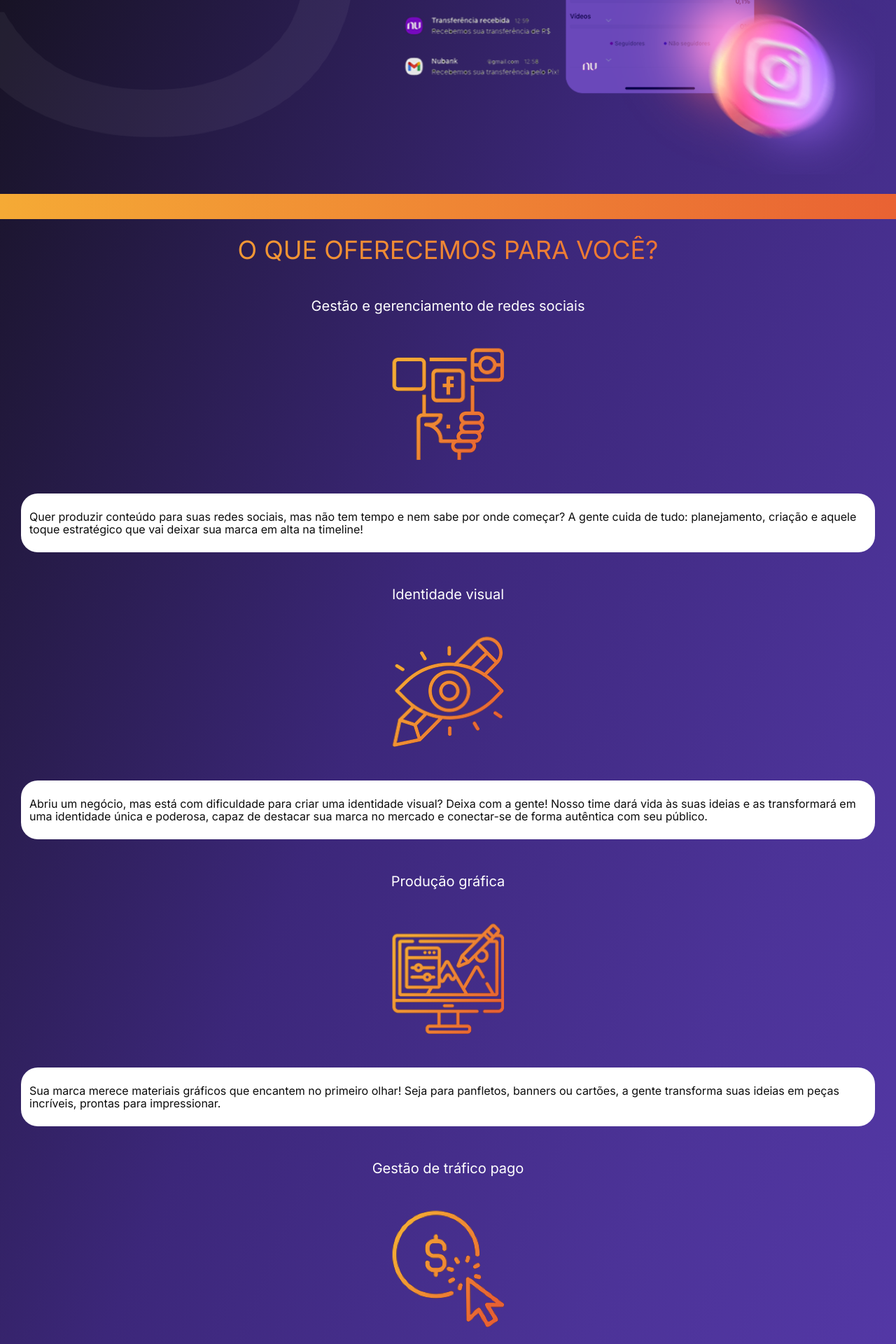
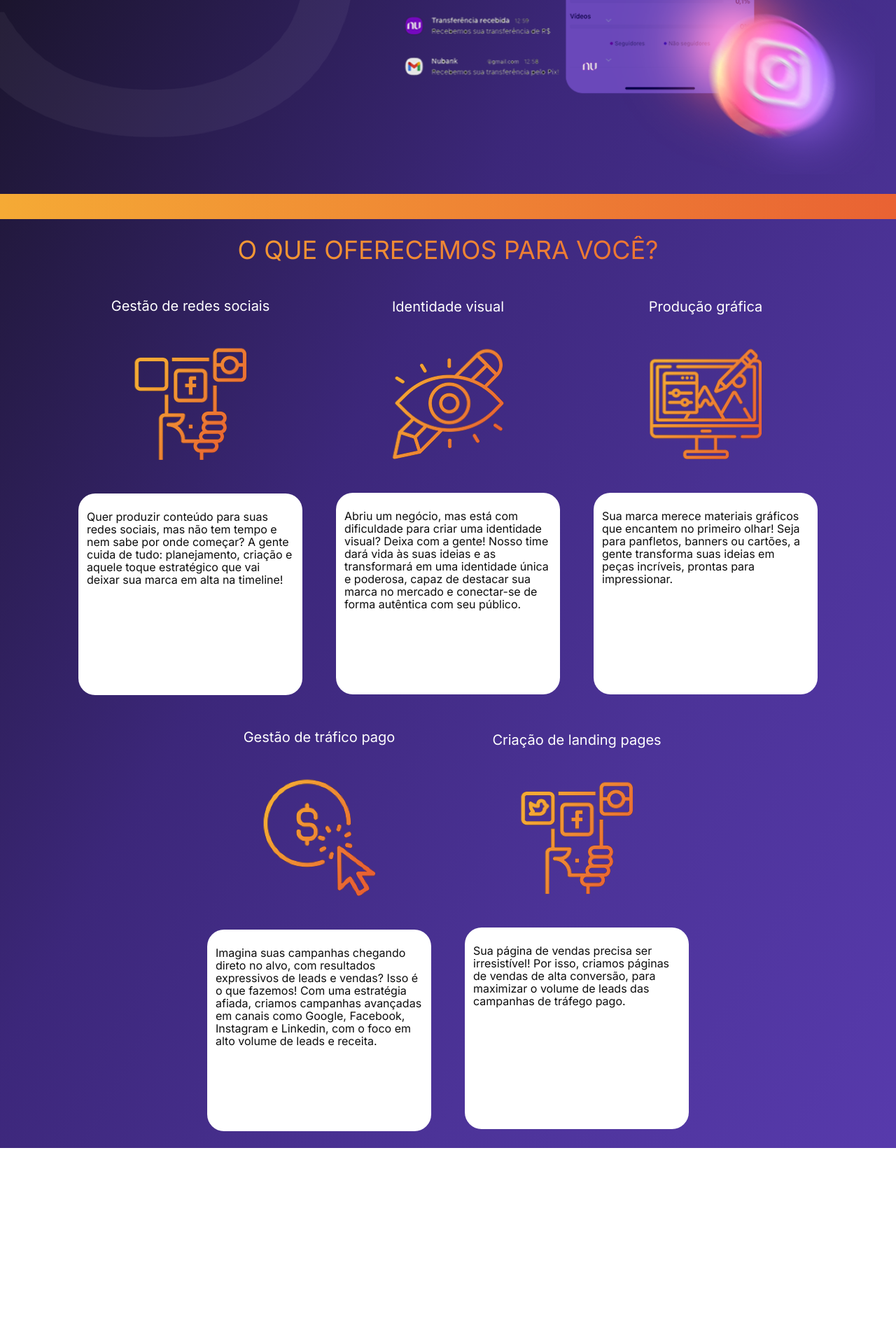
Before and after one commit to pedroeuzebiodev/agenciamagnix.com, a PHP site: page / in a window 1280 px wide. Shown: the part 636-2556 px from the top of the page at 70% size. After the commit the page ends 2276 px from the top, so only its background shows below. Run offline with PHP 8.4, Linux system fonts and the light colour scheme.

Commit message:
Ajusta Seção de Ofertas para se adaptar a dispositivos maiores

```diff
--- a/index.html
+++ b/index.html
@@ -84,7 +84,7 @@
 
             <div id="offers">
               <div class="offer">
-                <h3>Gestão e gerenciamento de redes sociais</h3>
+                <h3>Gestão de redes sociais</h3>
 
                 <img
                   src="./src/assets/social-media.png"
--- a/src/css/index.css
+++ b/src/css/index.css
@@ -137,7 +137,8 @@ body * {
 
 #app #offers-section #offers {
   display: flex;
-  flex-direction: column;
+  flex-wrap: wrap;
+  justify-content: center;
   align-items: center;
   gap: 4.8rem;
 }
@@ -147,6 +148,10 @@ body * {
   flex-direction: column;
   gap: 4.8rem;
   align-items: center;
+  justify-content: center;
+
+  width: 100%;
+  max-width: 32rem;
 }
 
 #app #offers-section #offers .offer h3 {
@@ -171,6 +176,8 @@ body * {
   padding: 2.4rem 1.2rem;
 
   border-radius: 2.4rem;
+
+  height: 28.8rem;
 }
 
 #app #offers-section #offers .offer .wrapper-text-offer p {
```
